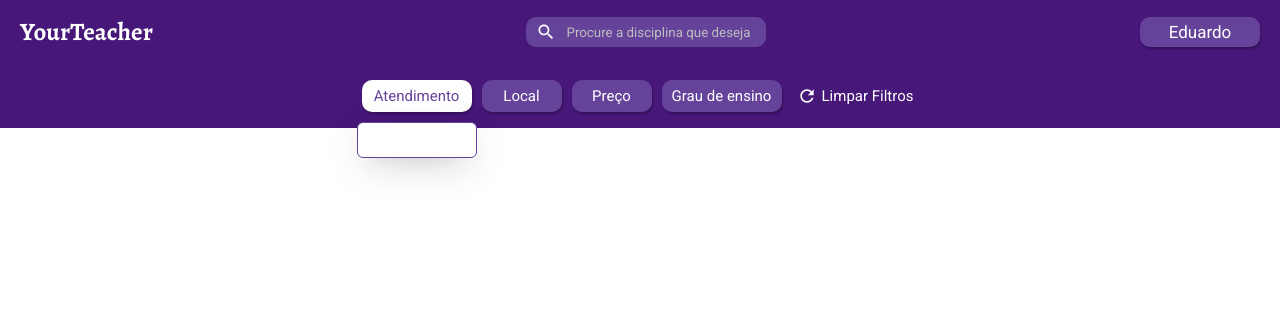
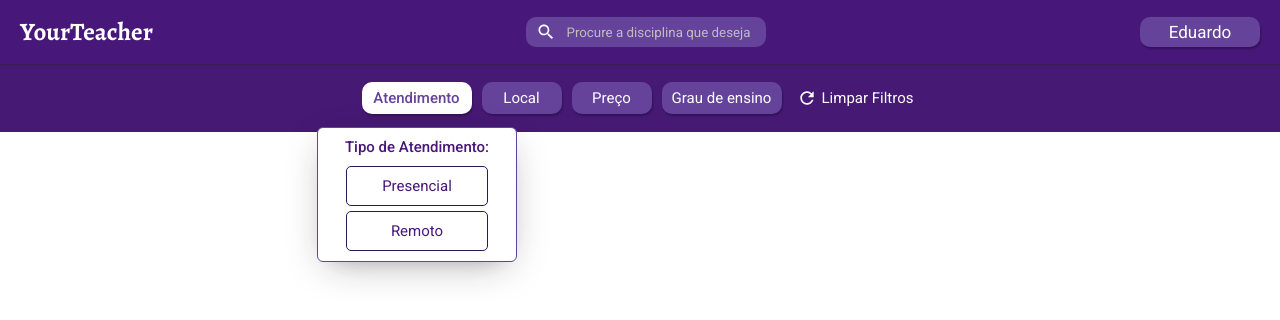
Before and after one commit to Edu-Garcia/Your-Teacher, a React (Vite) app in the folder frontend/: page /search in a window 1280 px wide. Both pictures are taken after a click on the button "Atendimento". Shown: the top 320 px of the page. Built offline with nearby package versions, Linux system fonts and the light colour scheme; no server answers.

Commit message:
created FilterContainer, StyledPopover, StyledSelect, SelectPopover and StyledCheckbox components created type of service filter, state filter and city filter fetch ibge Localidades API

```diff
--- a/frontend/package.json
+++ b/frontend/package.json
@@ -12,8 +12,10 @@
     "@hookform/resolvers": "^2.8.8",
     "@mui/icons-material": "^5.4.4",
     "@mui/material": "^5.4.4",
+    "@radix-ui/react-checkbox": "^0.1.5",
     "@radix-ui/react-dropdown-menu": "^0.1.6",
     "@radix-ui/react-popover": "^0.1.6",
+    "axios": "^0.26.0",
     "react": "^17.0.2",
     "react-dom": "^17.0.2",
     "react-hook-form": "^7.25.3",
--- a/frontend/src/components/FilterContainer/index.jsx
+++ b/frontend/src/components/FilterContainer/index.jsx
@@ -1,18 +1,88 @@
-import { useState } from 'react';
+import { useEffect, useState } from 'react';
 import { StyledPopover } from '../StyledPopover';
-import { Container, ClearSpan } from "./styles"
-
+import { Container, ClearSpan, LabelPopover, ButtonPopover } from "./styles"
 import { Refresh } from '@mui/icons-material'
+import { fetchCitiesForState, fetchStates, parseCities, parseStates } from '../../utils/ibge';
+import { StyledSelect } from '../StyledSelect';
 
 export const FilterContainer = () => {
+
+  const [presentialChecked, setPresentialChecked] = useState(false);
+  const [remoteChecked, setRemoteChecked] = useState(false);
+  const [selectValues, setSelectValues] = useState({});
+  const [states, setStates] = useState([]);
+  const [cities, setCities] = useState([]);
+
+  const handleClearFilters = () => {
+    setPresentialChecked(false);
+    setRemoteChecked(false);
+    setSelectValues({
+      cleared: true
+    });
+    setStates([]);
+    setCities([]);
+  }
+
+  useEffect(() => {
+    fetchStates().then(parseStates).then(setStates);
+    console.log('states:', states)
+  }, [selectValues.cleared]);
+
+  useEffect(() => {
+    setCities([{ label: 'Carregando...', value: '' }]);
+    fetchCitiesForState(selectValues.state).then(parseCities).then(setCities);
+    console.log('cities:', cities)
+  }, [selectValues.state]);
+
+  const handleSelectChange = (e) => {
+    e.preventDefault();
+    const {value, name} = e.target;
+
+    if(name === 'state') {
+      setSelectValues({ [name]: value })
+    } else {
+      setSelectValues({ ...selectValues, [name]: value })
+    }
+  }
+
+  console.log('selectValues:', selectValues)
 
   return (
     <Container>
       <StyledPopover name="Atendimento">
-        <h1>teste</h1>
+        <LabelPopover>Tipo de Atendimento:</LabelPopover>
+        <ButtonPopover
+          value="presencial"
+          state={presentialChecked}
+          onClick={() => setPresentialChecked(!presentialChecked)}
+        >
+          Presencial
+        </ButtonPopover>
+        <ButtonPopover
+          value="remoto"
+          state={remoteChecked}
+          onClick={() => setRemoteChecked(!remoteChecked)}
+        >
+          Remoto
+        </ButtonPopover>
       </StyledPopover>
       <StyledPopover name="Local" width="8rem">
-        <h1>teste</h1>
+        <LabelPopover>Estado:</LabelPopover>
+          <StyledSelect
+            id='state'
+            name='state'
+            data={states}
+            currentValue={selectValues.state}
+            onChange={handleSelectChange}
+          />
+        <LabelPopover>Cidade:</LabelPopover>
+          <StyledSelect
+            id='city'
+            name='city'
+            data={cities}
+            currentValue={selectValues.city}
+            onChange={handleSelectChange}
+          />
       </StyledPopover>
       <StyledPopover name="Preço" width="8rem">
         <h1>teste</h1>
@@ -20,7 +90,7 @@ export const FilterContainer = () => {
       <StyledPopover name="Grau de ensino" width="12rem">
         <h1>teste</h1>
       </StyledPopover>
-      <ClearSpan>
+      <ClearSpan onClick={handleClearFilters}>
         <Refresh />
         Limpar Filtros
       </ClearSpan>
--- a/frontend/src/components/FilterContainer/styles.js
+++ b/frontend/src/components/FilterContainer/styles.js
@@ -2,14 +2,16 @@ import styled from "styled-components";
 
 export const Container = styled.div`
   width: 100%;
-  height: 8vh;
-  background-color: #471779;
+  height: 8.5vh;
+  background-color: #461974;
   color: #fff;
   padding: 1rem 2rem;
   display: flex;
   justify-content: center;
   align-items: center;
   gap: 1rem;
+  box-shadow: inset 0px 1px 1px #352249;
+
 `
 
 export const ClearSpan = styled.span`
@@ -37,3 +39,24 @@ export const ClearSpan = styled.span`
     box-shadow: inset 0.5px 0.5px 2px black
   }
 `
+
+export const LabelPopover = styled.label`
+  display: block;
+  font-size: 1.5rem;
+  color: #471779;
+  font-weight: 500;
+  margin-bottom: 0.5rem;
+`
+
+export const ButtonPopover = styled.button`
+  width: 80%;
+  display: block;
+  font-size: 1.5rem;
+  padding: 1rem;
+  background-color: ${props => props.state ? '#471779' : '#fff'} ;
+  color: ${props => props.state ? '#fff' : '#471779'} ;
+  outline: none;
+  border: 1px solid #2d1859;
+  border-radius: 0.5rem;
+  transition: all .2s;
+`
--- /dev/null
+++ b/frontend/src/components/StyledCheckbox/styles.js
@@ -0,0 +1,22 @@
+import styled from 'styled-components';
+import * as CheckboxPrimitive from '@radix-ui/react-checkbox';
+
+export const StyledBox = styled(CheckboxPrimitive.Root)`
+  all: unset;
+  background-color: white;
+  width: 2.5rem;
+  height: 2.5rem;
+  border-radius: 0.4rem;
+  display: flex;
+  align-items: center;
+  justify-content: center;
+  border: 1px solid black;
+
+  :hover {
+    border: 2px solid black;
+  };
+`;
+
+export const StyledIndicator = styled(CheckboxPrimitive.Indicator)`
+  color: red;
+`;
--- a/frontend/src/components/StyledPopover/index.jsx
+++ b/frontend/src/components/StyledPopover/index.jsx
@@ -5,7 +5,7 @@ export const StyledPopover = ({ name, children, width }) => {
   return (
     <Root>
       <StyledTrigger width={width}>{name}</StyledTrigger>
-      <StyledContent sideOffset={10}>
+      <StyledContent sideOffset={13}>
         {children}
       </StyledContent>
     </Root>
--- a/frontend/src/components/StyledPopover/styles.js
+++ b/frontend/src/components/StyledPopover/styles.js
@@ -25,11 +25,12 @@ export const StyledTrigger = styled(Trigger)`
   &[data-state="open"] {
     background-color: #fff;
     color: #66439B;
+    font-weight: 500;
   }
 `;
 
 export const StyledContent = styled(Content)`
-  min-width: 12rem;
+  min-width: 20rem;
   display: flex;
   outline: none;
   justify-content: center;
@@ -39,7 +40,8 @@ export const StyledContent = styled(Content)`
 
   background-color: white;
   border-radius: 0.6rem;
-  padding: 0.5rem;
+  padding: 1rem;
+  gap: 0.5rem;
 
   box-shadow:
     0px 10px 38px -10px rgba(22, 23, 24, 0.35),
--- /dev/null
+++ b/frontend/src/components/StyledSelect/index.jsx
@@ -0,0 +1,22 @@
+export const StyledSelect = ({ id, name, data, currentValue, onChange = () => {} }) => {
+
+  console.log('id', id)
+  console.log('name', name)
+
+  return (
+    <select id={id || name} name={name || id} value={currentValue || ''} onChange={onChange}>
+
+      {data.map(({label, value}) => {
+        return (
+          <option
+            key={value}
+            value={value}
+            label={label}
+          >
+            {label}
+          </option>
+        )
+      })}
+    </select>
+  )
+}
--- /dev/null
+++ b/frontend/src/utils/ibge.js
@@ -0,0 +1,41 @@
+import axios from 'axios';
+
+const BASE_URL = 'https://servicodados.ibge.gov.br/api/v1';
+
+const sortByLabelAscending = (a, b) => {
+  return a.label.localeCompare(b.label);
+}
+
+export const parseStates = (states) => {
+  const data = states.data.map((state) => {
+    const { nome, sigla } = state
+
+    return {label: nome, value: sigla};
+  }).sort(sortByLabelAscending);
+
+  const defaultOptions = {label: 'Selecione o estado...', value: ''}
+  return [defaultOptions, ...data];
+}
+
+export const parseCities = (cities) => {
+  const data = cities.data.map((city) => {
+    const { nome } = city
+
+    return {label: nome, value: nome};
+  }).sort(sortByLabelAscending);
+
+  const defaultOptions = {label: 'Selecione a cidade...', value: ''}
+  return [defaultOptions, ...data];
+}
+
+export const fetchStates = () => {
+  const url = `${BASE_URL}/localidades/estados`;
+  return axios.get(url);
+}
+
+export const fetchCitiesForState = (state) => {
+  if (!state) return Promise.resolve({data: []});
+
+  const url = `${BASE_URL}/localidades/estados/${state}/municipios`;
+  return axios.get(url);
+}
```
Also changed, not shown: frontend/src/components/SelectPopover/index.jsx (added, +16 -0 lines), frontend/src/components/StyledCheckbox/index.jsx (added, +17 -0 lines), frontend/src/components/SelectPopover/styles.js (added), frontend/src/components/StyledSelect/styles.js (added), 1 other file (tests, documents, lock files or other folders).
